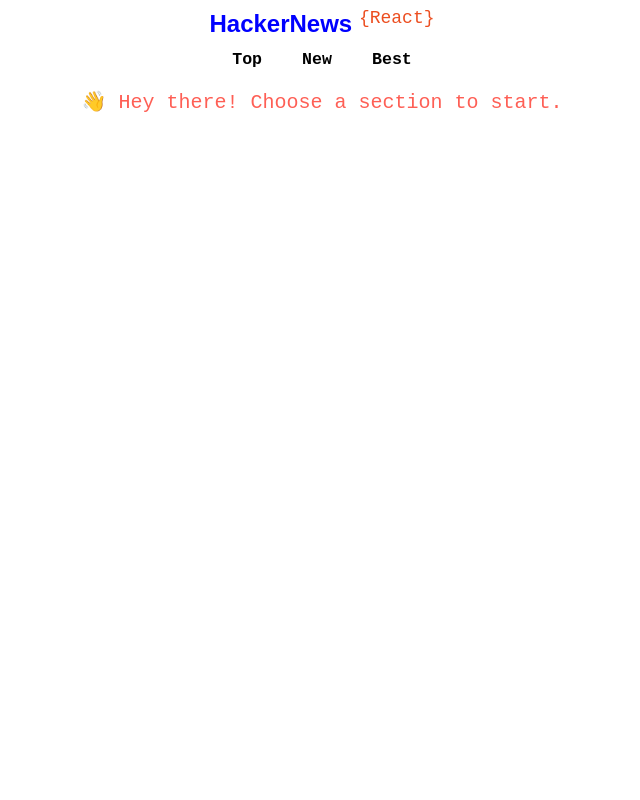
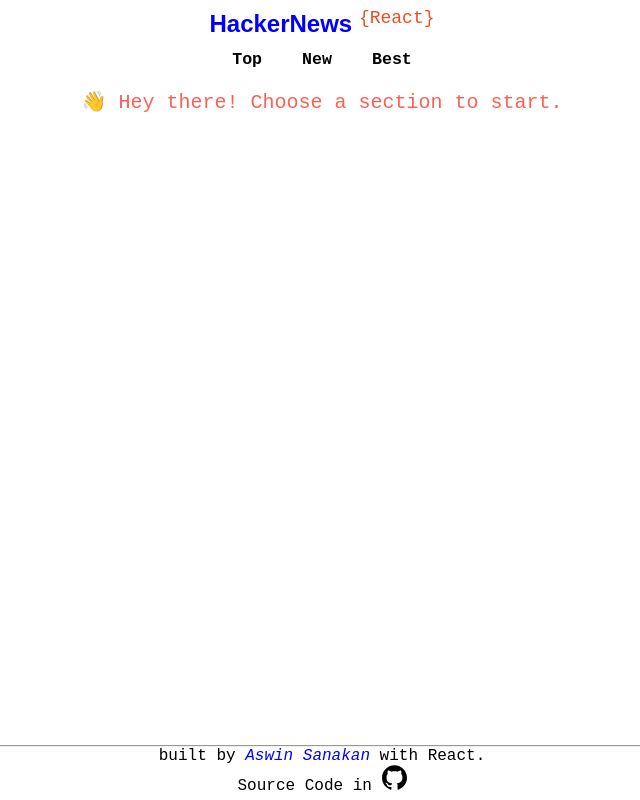
Before and after one commit to aswinsanakan/hackernews-react, a React (Create React App) app: page / in a window 1280 px wide. Shown: the whole page, without its empty margins (318-958 px from the left). Built offline with nearby package versions, Linux system fonts and the light colour scheme; what apisauce would draw is missing.

Commit message:
Add footer

```diff
--- a/src/App.js
+++ b/src/App.js
@@ -2,17 +2,21 @@ import React, { Component } from 'react';
 import './App.css';
 import StoryBoard from './components/story_board'
 import Logo from './components/logo'
+import Footer from './components/footer'
 import {BrowserRouter as Router} from 'react-router-dom'
 
 class App extends Component {
   render() {
     return (
+      <div>
         <Router>
           <div className="App">
             <Logo />
             <StoryBoard />
           </div>
         </Router>
+        <Footer/>
+      </div>
     );
   }
 }
--- /dev/null
+++ b/src/components/footer.js
@@ -0,0 +1,20 @@
+import React, { Component } from 'react';
+import git_icon from '../github.svg'
+import '../css/footer.css'
+
+const githubProfile = 'https://www.github.com/aswinsanakan'
+const githubRepo = 'https://www.github.com/aswinsanakan/hackernews-react'
+
+const Footer = () => (
+  <footer>
+    <hr/>
+    built by <a href={githubProfile} target='_blank'><span className='me'>Aswin Sanakan</span></a> with React.<br/>
+    <a href={githubRepo} target='_blank'>
+      <span className='source-code'>
+        Source Code in <img src={git_icon} className="github-logo" alt="logo" />
+      </span>
+    </a>
+  </footer>
+)
+
+export default Footer
--- /dev/null
+++ b/src/css/footer.css
@@ -0,0 +1,30 @@
+footer {
+  margin: 0;
+  padding: 0;
+  height: 55px;
+  text-align: center;
+  font-family: 'open-sans', monospace;
+
+
+   position: absolute;
+    left: 0;
+    bottom: 0;
+    width: 100%;
+    overflow:hidden;
+}
+
+footer .me {
+  font-style: italic;
+  color: blue;
+}
+
+.source-code {
+  align-items: center;
+  height: 10px ;
+  margin: auto;
+}
+
+.source-code .github-logo {
+  height: 25px;
+  width: 25px;
+}
--- a/src/index.css
+++ b/src/index.css
@@ -1,5 +1,10 @@
 body {
-  margin: 0;
+  margin: 0 0 70px;
   padding: 0;
   font-family: sans-serif;
 }
+
+html {
+    position: relative;
+    min-height: 100%;
+}
```
Also changed, not shown: src/github.svg (added). Lines whose indentation alone changed are shown as unchanged.
